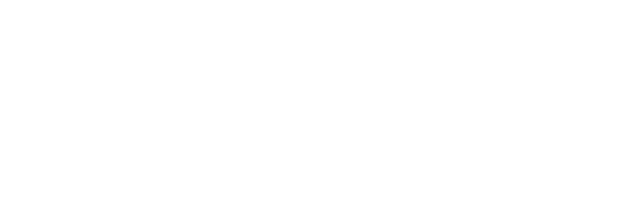
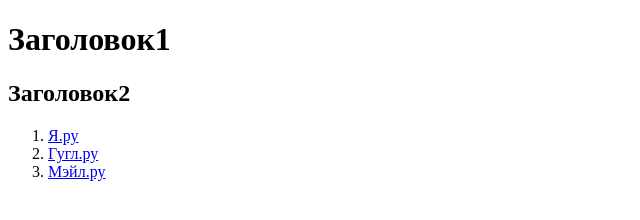
Before and after one commit to Ivanovkm/task-html, a website: page src/index.html in a window 1280 px wide. Shown: the whole page, without its empty margins (0-640 px from the left). Drawn offline with Linux system fonts and the light colour scheme.

Commit message:
Задание по HTML

```diff
--- a/src/index.html
+++ b/src/index.html
@@ -3,5 +3,13 @@
     <head>
         <title>HTML</title>
     </head>
-    <body></body>
+    <body>
+        <h1>Заголовок1</h1>
+        <h2>Заголовок2</h2>
+        <ol>
+            <li><a href="http://ya.ru/">Я.ру</a></li>
+            <li><a href="https://www.google.ru/">Гугл.ру</a></li>
+            <li><a href="https://mail.ru/">Мэйл.ру</a></li>
+        </ol>
+    </body>
 </html>
```
